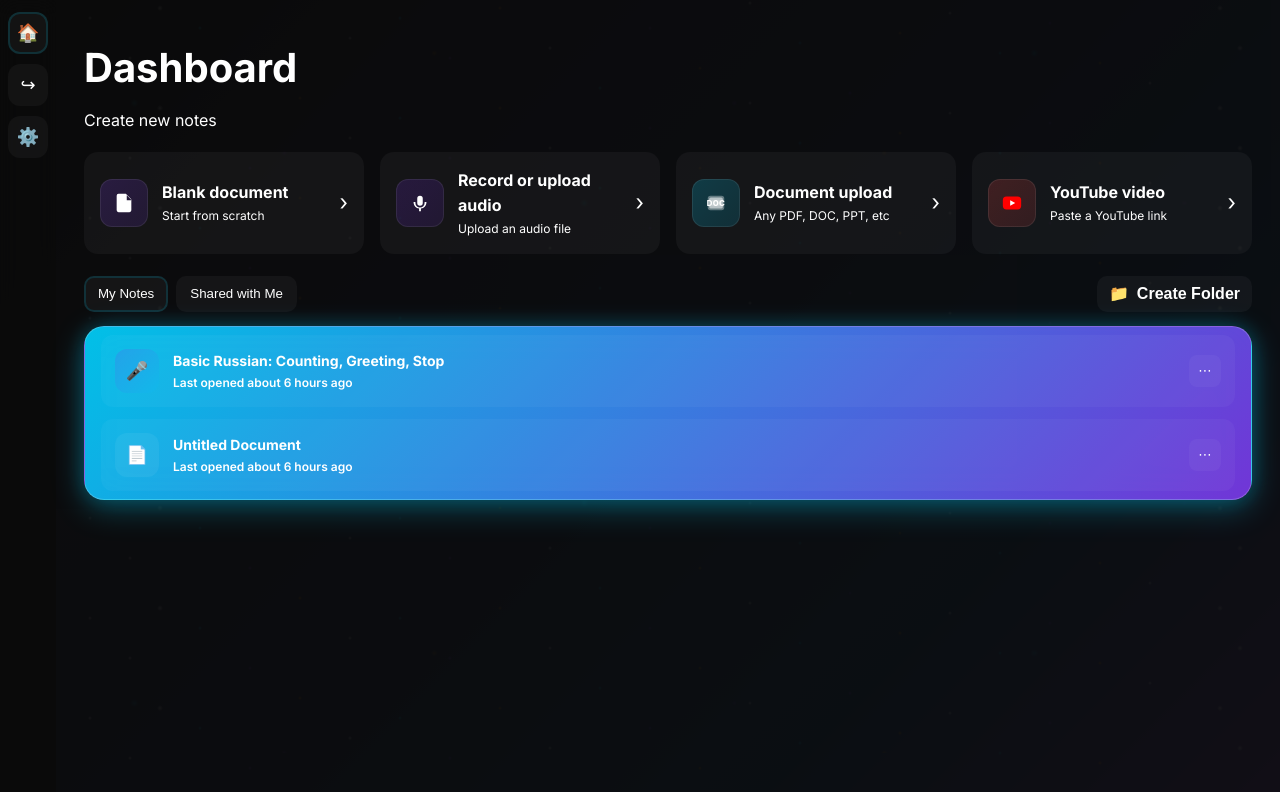
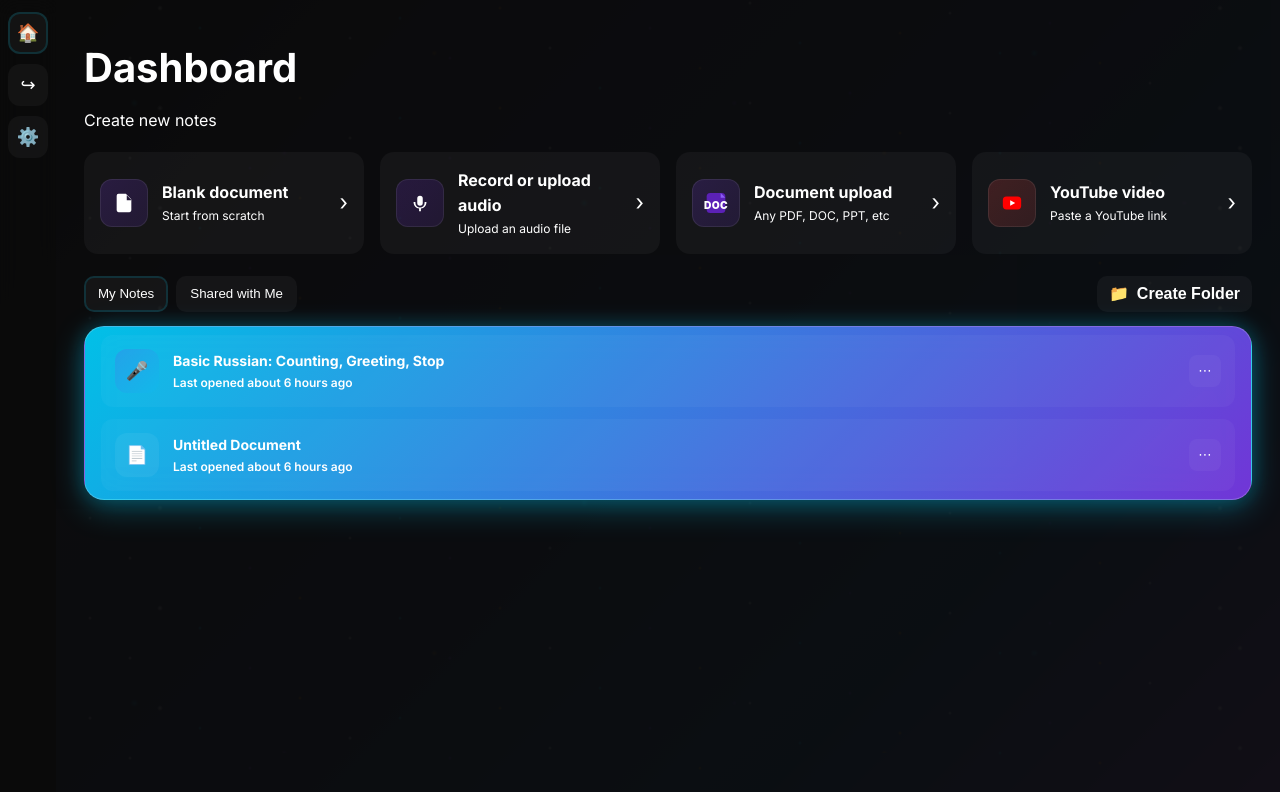
Before and after one commit to AhmetzhanDev/SpeakApper-web, a Vue app: page /dashboard in a window 1280 px wide. Shown: the top 792 px of the page. Built offline with nearby package versions, Linux system fonts and the light colour scheme.

Commit message:
ui(dashboard): enlarge Document upload (purple file) icon

```diff
--- a/src/Dashboard.vue
+++ b/src/Dashboard.vue
@@ -35,10 +35,9 @@
             </svg>
             <!-- Document upload (DOC tag) -->
             <svg v-else-if="card.key==='doc'" viewBox="0 0 24 24" aria-hidden="true" class="doc-svg">
-              <rect x="3" y="4" width="18" height="16" rx="3" ry="3" opacity=".35"/>
-              <rect x="4.5" y="6" width="15" height="12" rx="2" ry="2" opacity=".55"/>
-              <rect x="6" y="8.5" width="12" height="7" rx="3.5" ry="3.5" class="pill"/>
-              <text x="12" y="13.4" text-anchor="middle" class="doc-text">DOC</text>
+              <rect class="doc-paper" x="4" y="3.5" width="16" height="17" rx="3" ry="3"/>
+              <polygon class="doc-fold" points="16,3.5 20,7.5 16,7.5"/>
+              <text x="12" y="15" text-anchor="middle" class="doc-text">DOC</text>
             </svg>
             <!-- YouTube -->
             <svg v-else viewBox="0 0 24 24" aria-hidden="true" class="yt-svg">
@@ -93,7 +92,7 @@ export default {
       quickActions: [
         { key: 'blank', title: 'Blank document', desc: 'Start from scratch', color: 'c-purple', action: () => this.createBlank() },
         { key: 'audio', title: 'Record or upload audio', desc: 'Upload an audio file', color: 'c-violet', action: () => this.uploadAudio() },
-        { key: 'doc',   title: 'Document upload', desc: 'Any PDF, DOC, PPT, etc', color: 'c-blue', action: () => this.uploadDoc() },
+        { key: 'doc',   title: 'Document upload', desc: 'Any PDF, DOC, PPT, etc', color: 'c-purple', action: () => this.uploadDoc() },
         { key: 'yt',    title: 'YouTube video', desc: 'Paste a YouTube link', color: 'c-red', action: () => this.addYoutube() },
       ],
       notes: [
@@ -159,12 +158,15 @@ export default {
 
 /* SVGs inside icons */
 .qa-ico svg { width:22px; height:22px; display:block; }
+.qa-ico.doc svg { width:28px; height:28px; }
 .qa-ico path { fill:#fff; }
 .qa-ico rect { fill:#fff; }
 .qa-ico.yt rect { fill:#FF0000; }
 .qa-ico.yt polygon { fill:#FFFFFF; }
+.qa-ico.doc .doc-paper { fill:#5b21b6; }
+.qa-ico.doc .doc-fold { fill:#8b5cf6; }
 .qa-ico.doc .pill { fill: rgba(255,255,255,.2); }
-.qa-ico .doc-text { fill:#fff; font-weight:800; font-size:8.5px; font-family: ui-sans-serif, -apple-system, Segoe UI, Roboto, Helvetica, Arial, "Apple Color Emoji", "Segoe UI Emoji"; letter-spacing:.4px; dominant-baseline: middle; }
+.qa-ico .doc-text { fill:#fff; font-weight:900; font-size:8.8px; font-family: ui-sans-serif, -apple-system, Segoe UI, Roboto, Helvetica, Arial, "Apple Color Emoji", "Segoe UI Emoji"; letter-spacing:.3px; dominant-baseline: middle; }
 .qa-ico.yt .yt-svg { filter: drop-shadow(0 0 0 rgba(0,0,0,0)); }
 
 .qa-title { font-weight:700; }
```
